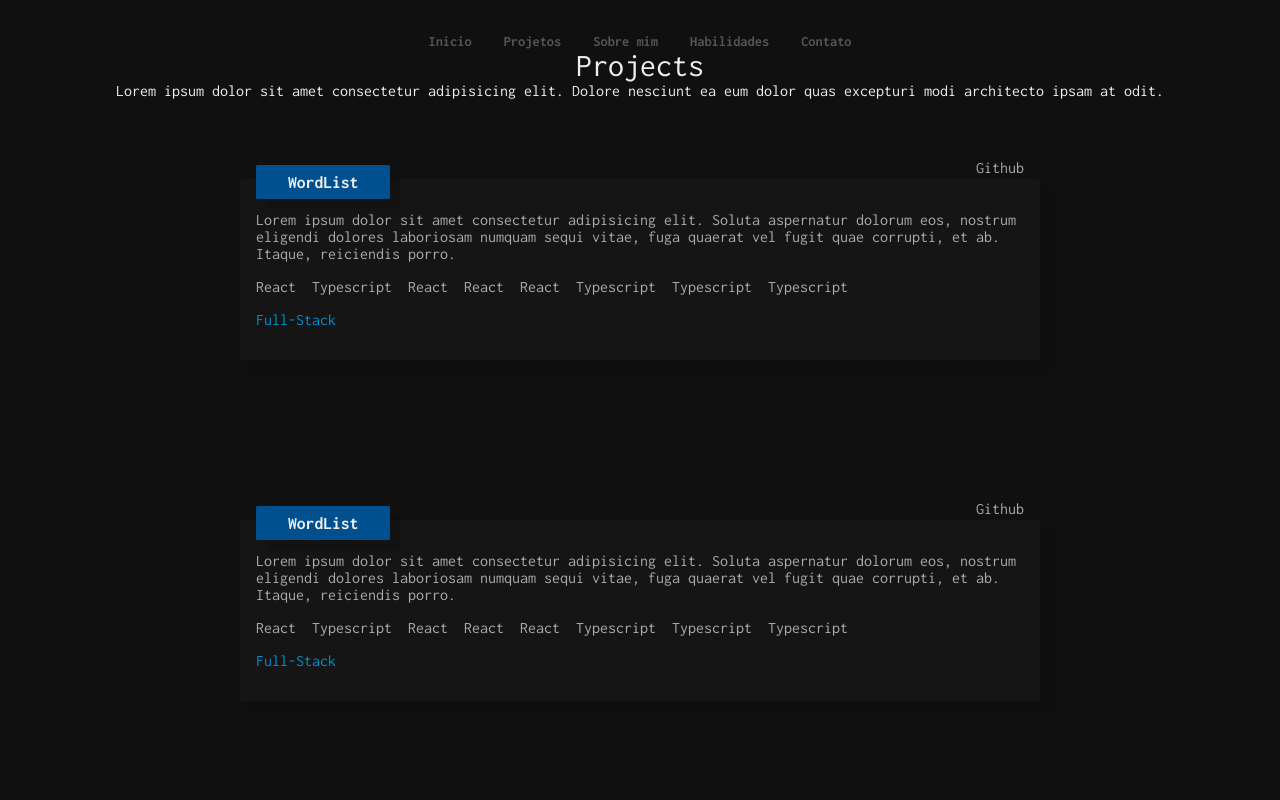
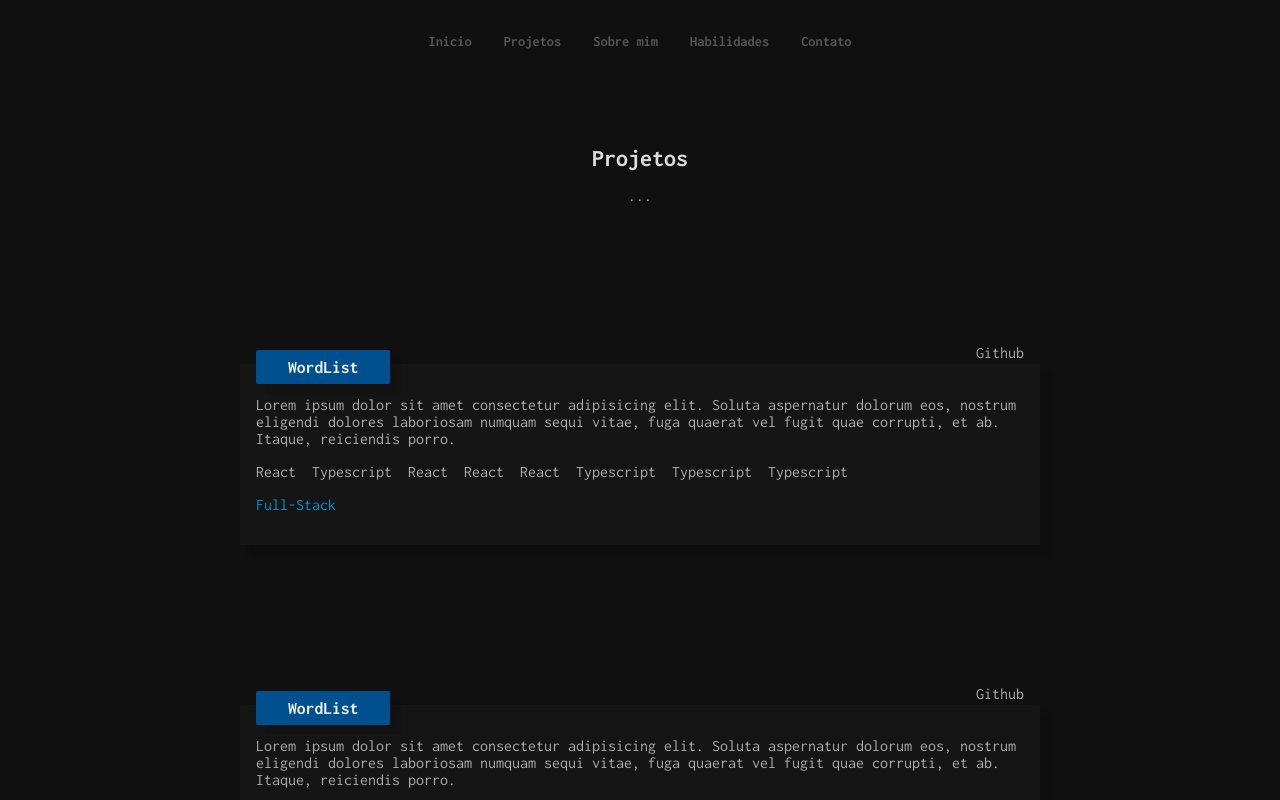
Before and after one commit to Rafael-Cesario/Portfolio, a Next.js app: page /projectContainer in a window 1280 px wide. Shown: the top 800 px of the page. Built offline with nearby package versions, Linux system fonts and the light colour scheme.

Commit message:
[ feat ] projects title

```diff
--- /dev/null
+++ b/components/pages/projectContainer/styles/styledTitle.tsx
@@ -0,0 +1,19 @@
+import styled from "styled-components";
+
+export const StyledTitle = styled.div`
+  margin: 5rem;
+  display: flex;
+  flex-direction: column;
+  align-items: center;
+
+  .title {
+    margin: 1rem;
+    font-size: 1.5rem;
+    font-weight: bold;
+    color: #ddd;
+  }
+
+  .para {
+    color: #aaa;
+  }
+`;
--- /dev/null
+++ b/components/pages/projectContainer/title.tsx
@@ -0,0 +1,10 @@
+import { StyledTitle } from "./styles/styledTitle";
+
+export const Title = () => {
+  return (
+    <StyledTitle>
+      <h1 className="title">Projetos</h1>
+      <p className="para">...</p>
+    </StyledTitle>
+  );
+};
--- a/pages/projectContainer.tsx
+++ b/pages/projectContainer.tsx
@@ -1,5 +1,6 @@
 import { Header } from "@/components/header";
 import { Project } from "@/components/pages/projectContainer/project";
+import { Title } from "@/components/pages/projectContainer/title";
 import { StyledPage } from "@/styles/styledPage";
 import Head from "next/head";
 import Link from "next/link";
@@ -12,9 +13,7 @@ const ProjectContainer = () => {
       </Head>
 
       <Header />
-
-      <h1>Projects</h1>
-      <p>Lorem ipsum dolor sit amet consectetur adipisicing elit. Dolore nesciunt ea eum dolor quas excepturi modi architecto ipsam at odit.</p>
+      <Title />
 
       <Project />
       <Project />
```
